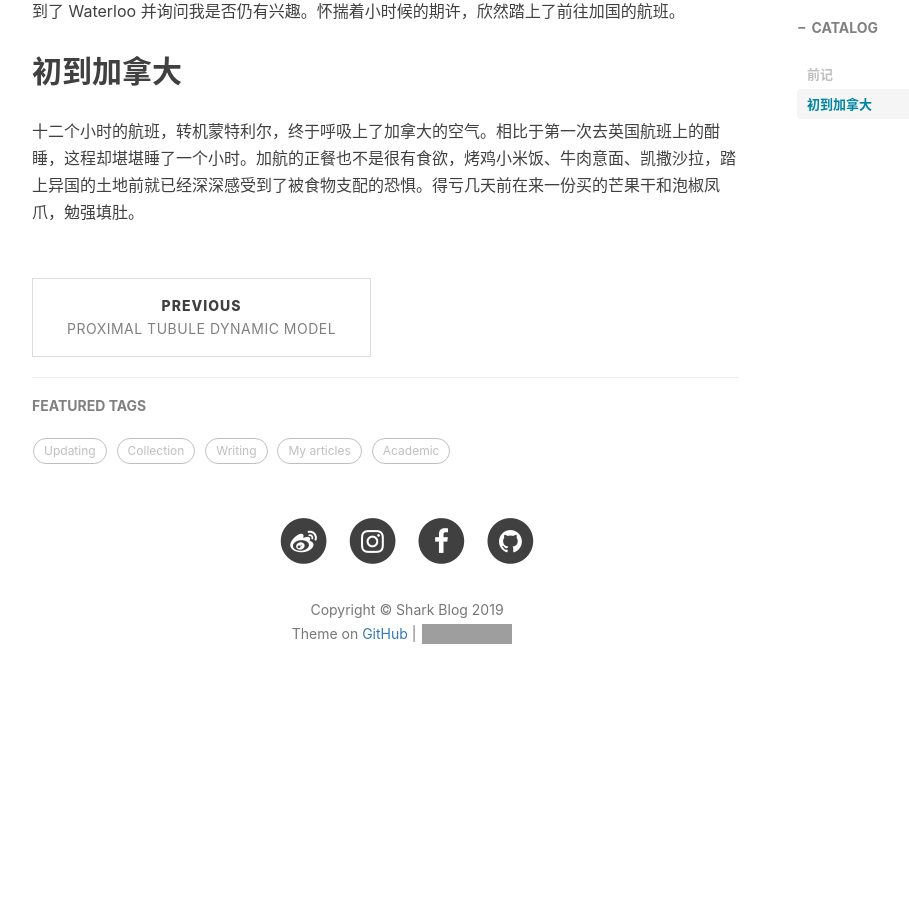
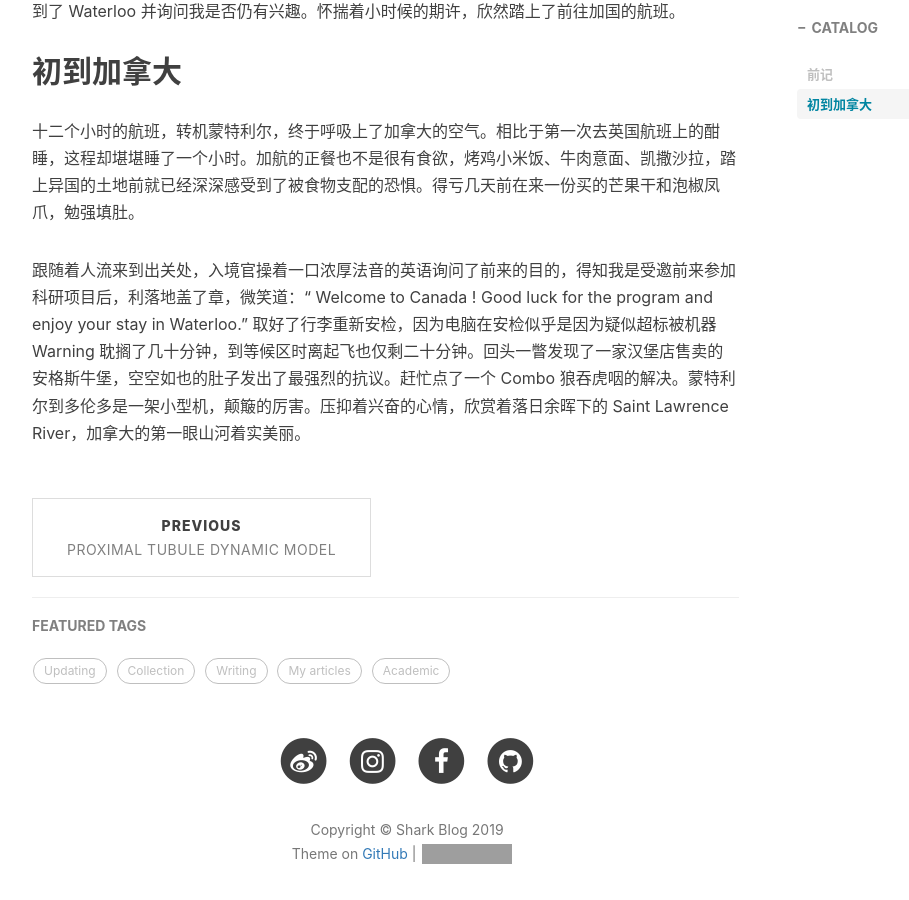
Before and after one commit to sharkjingyang/sharkjingyang.github.io, a Jekyll site: the page built from _posts/2019-12-24-写于滑铁卢的圣诞夜.md, in a window 1280 px wide and 900 px high, scrolled down 853 px. Shown: the whole window, without its empty margins (233-1142 px from the left). Built offline with Jekyll 4.4.1, drawn with Linux system fonts in a browser that asks for light colours; nearby versions of some CDN libraries; comment, search, counter and statistics services are not loaded; before the commit the page ends 1591 px from its top, so only the background shows below that; grey boxes are pictures that could not be loaded.

Commit message:
Update 2019-12-24-写于滑铁卢的圣诞夜.md

```diff
--- a/_posts/2019-12-24-写于滑铁卢的圣诞夜.md
+++ b/_posts/2019-12-24-写于滑铁卢的圣诞夜.md
@@ -21,3 +21,5 @@ tags:
 ## 初到加拿大
 
 十二个小时的航班，转机蒙特利尔，终于呼吸上了加拿大的空气。相比于第一次去英国航班上的酣睡，这程却堪堪睡了一个小时。加航的正餐也不是很有食欲，烤鸡小米饭、牛肉意面、凯撒沙拉，踏上异国的土地前就已经深深感受到了被食物支配的恐惧。得亏几天前在来一份买的芒果干和泡椒凤爪，勉强填肚。
+
+跟随着人流来到出关处，入境官操着一口浓厚法音的英语询问了前来的目的，得知我是受邀前来参加科研项目后，利落地盖了章，微笑道：“ Welcome to Canada ! Good luck for the program and enjoy your  stay in Waterloo." 取好了行李重新安检，因为电脑在安检似乎是因为疑似超标被机器 Warning 耽搁了几十分钟，到等候区时离起飞也仅剩二十分钟。回头一瞥发现了一家汉堡店售卖的安格斯牛堡，空空如也的肚子发出了最强烈的抗议。赶忙点了一个 Combo 狼吞虎咽的解决。蒙特利尔到多伦多是一架小型机，颠簸的厉害。压抑着兴奋的心情，欣赏着落日余晖下的 Saint Lawrence River，加拿大的第一眼山河着实美丽。
```
